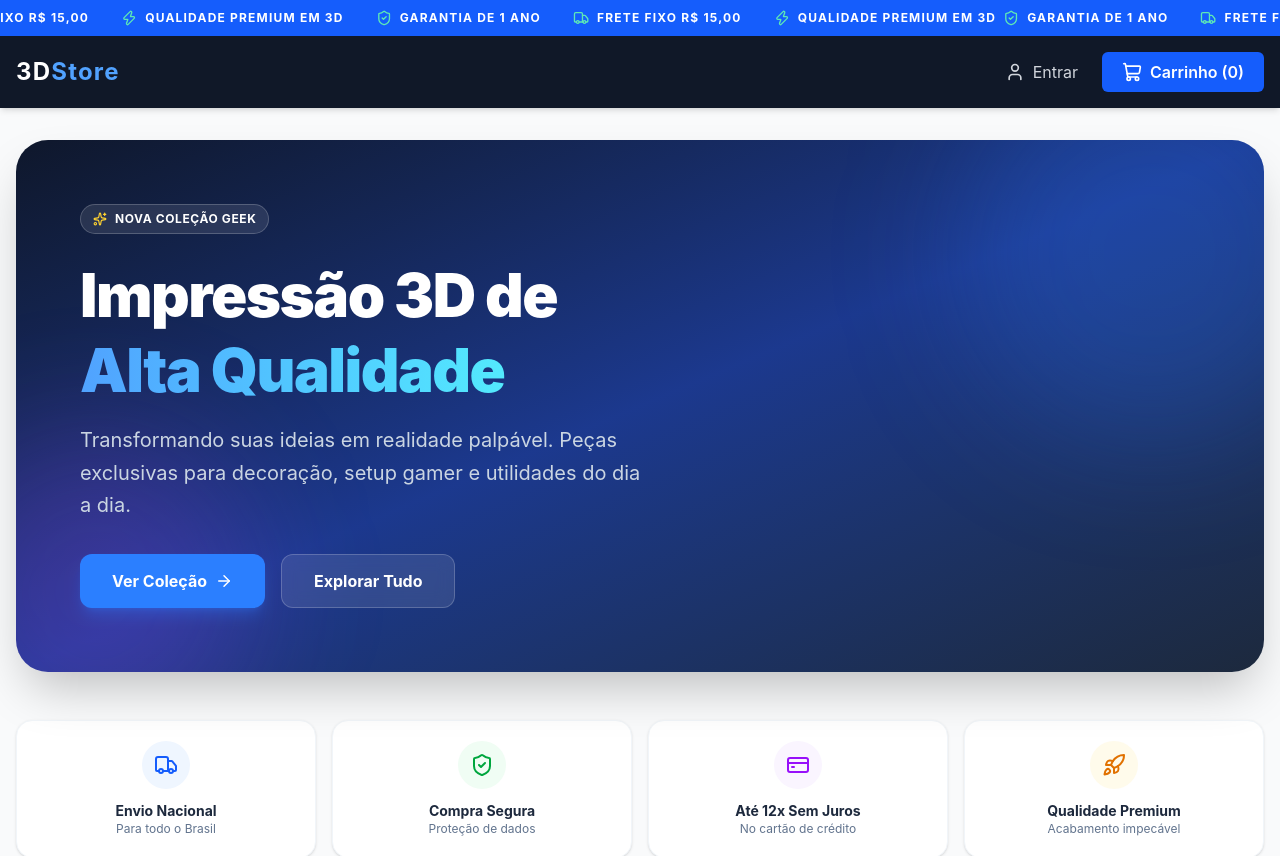
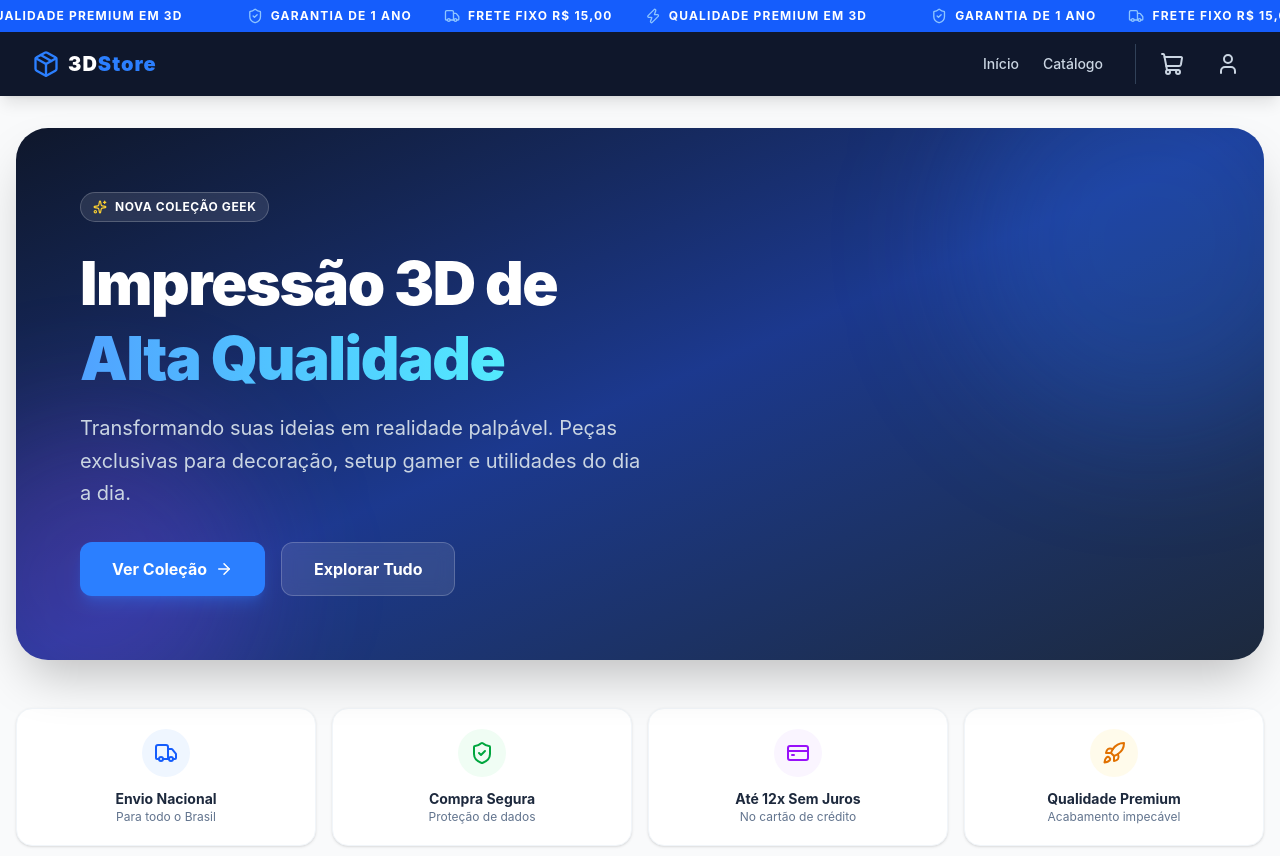
Before and after one commit to RenanNunesz10/TrizD, a React (Vite) app: page / in a window 1280 px wide. Shown: the top 856 px of the page. Built offline with nearby package versions, Linux system fonts and the light colour scheme; no server answers; the database is empty.

Commit message:
feat: enhance mobile navigation and improve UI components for better user experience

```diff
--- a/src/App.jsx
+++ b/src/App.jsx
@@ -13,6 +13,7 @@ import { Toaster } from 'react-hot-toast';
 import Pedidos from './pages/admin/Pedidos';
 import AnnouncementBar from './components/AnnouncementBar';
 import Promocoes from './pages/admin/Promocoes';
+import MobileBottomNav from './components/MobileBottomNav';
 
 // --- NOVO: Importamos o nosso gerenciador de autenticação ---
 import { useAuthStore } from './store/authStore';
@@ -42,7 +43,7 @@ function App() {
 
   return (
     <BrowserRouter>
-      <div className="min-h-screen bg-gray-50 flex flex-col font-sans">
+      <div className="min-h-screen bg-gray-50 flex flex-col font-sans pb-20 md:pb-0">
 
         {/* === NOSSA NOVA BARRA AQUI === */}
         <AnnouncementBar />
@@ -75,6 +76,7 @@ function App() {
 
           </Routes>
         </main>
+        <MobileBottomNav />
         <CartDrawer />
       </div>
       <Toaster position="bottom-right" />
--- a/src/components/AnnouncementBar.jsx
+++ b/src/components/AnnouncementBar.jsx
@@ -1,41 +1,46 @@
 import { ShieldCheck, Truck, Zap } from 'lucide-react';
 
 export default function AnnouncementBar() {
-  // Você pode alterar as mensagens e ícones aqui
   const mensagens = [
-    { texto: "GARANTIA DE 1 ANO", icone: ShieldCheck },
-    { texto: "FRETE FIXO R$ 15,00", icone: Truck },
-    { texto: "QUALIDADE PREMIUM EM 3D", icone: Zap },
     { texto: "GARANTIA DE 1 ANO", icone: ShieldCheck },
     { texto: "FRETE FIXO R$ 15,00", icone: Truck },
     { texto: "QUALIDADE PREMIUM EM 3D", icone: Zap },
   ];
 
   return (
-    <div className="bg-blue-600 text-white overflow-hidden whitespace-nowrap py-2.5 relative flex items-center z-50">
+    <div className="bg-blue-600 text-white overflow-hidden whitespace-nowrap py-2 relative flex items-center z-50">
+      <div className="flex animate-marquee hover:pause">
 
-      {/* O container que vai deslizar */}
-      <div className="flex animate-marquee min-w-full hover:pause">
-
-        {/* Bloco 1 (Original) */}
-        <div className="flex items-center justify-around w-full shrink-0 gap-8 px-4">
+        {/* Adicionamos min-w-max e shrink-0 para impedir o esmagamento */}
+        <div className="flex min-w-max shrink-0 items-center justify-around gap-8 px-8">
           {mensagens.map((msg, index) => {
             const Icone = msg.icone;
             return (
               <span key={index} className="flex items-center gap-2 text-xs font-bold tracking-widest uppercase">
-                <Icone size={16} className="text-emerald-300" /> {msg.texto}
+                <Icone size={16} className="text-blue-300" /> {msg.texto}
               </span>
             );
           })}
         </div>
 
-        {/* Bloco 2 (Cópia exata para criar o loop perfeito) */}
-        <div className="flex items-center justify-around w-full shrink-0 gap-8 px-4">
+        <div className="flex min-w-max shrink-0 items-center justify-around gap-8 px-8">
           {mensagens.map((msg, index) => {
             const Icone = msg.icone;
             return (
               <span key={`copia-${index}`} className="flex items-center gap-2 text-xs font-bold tracking-widest uppercase">
-                <Icone size={16} className="text-emerald-300" /> {msg.texto}
+                <Icone size={16} className="text-blue-300" /> {msg.texto}
+              </span>
+            );
+          })}
+        </div>
+
+        {/* 3º Bloco para garantir que não haja "buracos" na rolagem em telas maiores */}
+        <div className="flex min-w-max shrink-0 items-center justify-around gap-8 px-8">
+          {mensagens.map((msg, index) => {
+            const Icone = msg.icone;
+            return (
+              <span key={`copia2-${index}`} className="flex items-center gap-2 text-xs font-bold tracking-widest uppercase">
+                <Icone size={16} className="text-blue-300" /> {msg.texto}
               </span>
             );
           })}
--- /dev/null
+++ b/src/components/MobileBottomNav.jsx
@@ -0,0 +1,62 @@
+import { Link, useLocation } from 'react-router-dom';
+import { Home, Search, ShoppingCart, User } from 'lucide-react';
+import { useCartStore } from '../store/cartStore';
+import { useAuthStore } from '../store/authStore';
+
+export default function MobileBottomNav() {
+  const { cart, setIsOpen } = useCartStore();
+  const { user } = useAuthStore();
+  const location = useLocation();
+
+  // Esconde a barra inferior se o usuário estiver no Painel Admin
+  if (location.pathname.startsWith('/admin')) return null;
+
+  const totalItens = cart.reduce((acc, item) => acc + (item.quantidade || 1), 0);
+
+  // Função para saber em qual tela estamos e pintar o ícone de azul
+  const isActive = (path) => location.pathname === path;
+
+  return (
+    <div className="md:hidden fixed bottom-0 left-0 w-full bg-white border-t border-slate-200 flex items-center justify-around py-2 pb-4 z-50 shadow-[0_-4px_6px_-1px_rgba(0,0,0,0.05)]">
+
+      {/* Botão INÍCIO */}
+      <Link to="/" className={`flex flex-col items-center gap-1 p-2 transition-colors ${isActive('/') ? 'text-blue-600' : 'text-slate-400 hover:text-slate-600'}`}>
+        <Home size={24} />
+        <span className="text-[10px] font-bold">Início</span>
+      </Link>
+
+      {/* Botão BUSCA (Rola para a vitrine) */}
+      <button
+        onClick={() => {
+          if(location.pathname !== '/') window.location.href = '/';
+          setTimeout(() => document.getElementById('vitrine')?.scrollIntoView({ behavior: 'smooth' }), 100);
+        }}
+        className="flex flex-col items-center gap-1 p-2 text-slate-400 hover:text-slate-600 transition-colors cursor-pointer"
+      >
+        <Search size={24} />
+        <span className="text-[10px] font-bold">Busca</span>
+      </button>
+
+      {/* Botão CARRINHO (Abre a gaveta) */}
+      <button
+        onClick={() => setIsOpen(true)}
+        className="flex flex-col items-center gap-1 p-2 text-slate-400 hover:text-slate-600 transition-colors relative cursor-pointer"
+      >
+        <ShoppingCart size={24} />
+        {totalItens > 0 && (
+          <span className="absolute top-1 right-1 bg-red-500 text-white text-[10px] font-black w-4 h-4 rounded-full flex items-center justify-center border border-white">
+            {totalItens}
+          </span>
+        )}
+        <span className="text-[10px] font-bold">Carrinho</span>
+      </button>
+
+      {/* Botão PERFIL */}
+      <Link to={user ? "/perfil" : "/login"} className={`flex flex-col items-center gap-1 p-2 transition-colors ${isActive('/perfil') || isActive('/login') ? 'text-blue-600' : 'text-slate-400 hover:text-slate-600'}`}>
+        <User size={24} />
+        <span className="text-[10px] font-bold">Perfil</span>
+      </Link>
+
+    </div>
+  );
+}
--- a/src/components/Navbar.jsx
+++ b/src/components/Navbar.jsx
@@ -1,106 +1,62 @@
-import { useState } from 'react';
-import { Link, useNavigate, useLocation } from 'react-router-dom';
-import { Menu, X, ShoppingCart, User, LogOut } from 'lucide-react';
+import { Link } from 'react-router-dom';
+import { ShoppingCart, User, Package } from 'lucide-react';
 import { useCartStore } from '../store/cartStore';
 import { useAuthStore } from '../store/authStore';
 
 export default function Navbar() {
-  // CORREÇÃO 1: Trocamos "openCart" por "setIsOpen"
   const { cart, setIsOpen } = useCartStore();
-  const { user, perfil, logout } = useAuthStore();
-  const [isMenuMobileOpen, setIsMenuMobileOpen] = useState(false);
-  const navigate = useNavigate();
+  const { user } = useAuthStore();
 
-  // Verifica em qual página estamos
-  const location = useLocation();
-  const isAdminPage = location.pathname.startsWith('/admin');
-
-  const handleLogout = async () => {
-    await logout();
-    navigate('/');
-  };
+  // Conta o total de itens para a bolinha vermelha do carrinho no Desktop
+  const totalItens = cart.reduce((acc, item) => acc + (item.quantidade || 1), 0);
 
   return (
-    <header className="bg-gray-900 text-white p-4 shadow-md sticky top-0 z-40">
-      <div className="container mx-auto flex justify-between items-center">
+    <nav className="bg-slate-900 text-white sticky top-0 z-40 shadow-lg">
+      <div className="max-w-7xl mx-auto px-4 sm:px-6 lg:px-8">
+        {/* justify-center no mobile, justify-between no PC */}
+        <div className="flex items-center justify-center md:justify-between h-16">
 
-        <Link to="/" className="z-50">
-          <h1 className="text-2xl font-bold tracking-wider">
-            3D<span className="text-blue-400">Store</span>
-          </h1>
-        </Link>
+          {/* LOGO */}
+          <Link to="/" className="flex items-center gap-2 text-xl font-black tracking-wider text-white hover:text-blue-400 transition-colors">
+            <Package className="text-blue-500" size={28} />
+            <span>3D<span className="text-blue-500">Store</span></span>
+          </Link>
 
-        {/* Menu Desktop */}
-        <div className="hidden md:flex items-center gap-6">
-
-          {/* Área de Autenticação */}
-          {user ? (
-            <div className="flex items-center gap-4">
-              <span className="text-gray-300 text-sm">
-                Olá, {perfil?.nome || 'Usuário'}
-              </span>
-
-              {perfil?.role === 'admin' ? (
-                <Link to="/admin" className="hover:text-blue-400 transition-colors">Painel Admin</Link>
-              ) : (
-                <Link to="/perfil" className="hover:text-blue-400 transition-colors">Meus Pedidos</Link>
-              )}
-
-              <button onClick={handleLogout} className="text-gray-400 hover:text-red-400 transition-colors cursor-pointer" title="Sair">
-                <LogOut size={20} />
+          {/* MENU DESKTOP - Fica 100% invisível no celular (hidden md:flex) */}
+          <div className="hidden md:flex items-center gap-8">
+            <div className="flex gap-6 font-medium text-sm text-slate-300">
+              <Link to="/" className="hover:text-white transition-colors">Início</Link>
+              <button
+                onClick={() => document.getElementById('vitrine')?.scrollIntoView({ behavior: 'smooth' })}
+                className="hover:text-white transition-colors cursor-pointer"
+              >
+                Catálogo
               </button>
             </div>
-          ) : (
-            <Link to="/login" className="flex items-center gap-2 text-gray-300 hover:text-white transition-colors">
-              <User size={20} />
-              Entrar
-            </Link>
-          )}
 
-          {/* Botão do Carrinho - SÓ APARECE SE NÃO ESTIVER NA PÁGINA ADMIN */}
-          {!isAdminPage && (
-            <button
-              // CORREÇÃO 2: Chamamos a função setIsOpen(true)
-              onClick={() => setIsOpen(true)}
-              className="flex items-center gap-2 bg-blue-600 hover:bg-blue-500 px-5 py-2 rounded-md font-semibold transition-colors cursor-pointer"
-            >
-              <ShoppingCart size={20} />
-              Carrinho ({cart.length})
-            </button>
-          )}
+            <div className="flex items-center gap-4 border-l border-slate-700 pl-4">
+              {/* Carrinho Desktop */}
+              <button
+                onClick={() => setIsOpen(true)}
+                className="relative p-2 text-slate-300 hover:text-white transition-colors cursor-pointer"
+              >
+                <ShoppingCart size={24} />
+                {totalItens > 0 && (
+                  <span className="absolute top-0 right-0 bg-red-500 text-white text-[10px] font-black w-4 h-4 rounded-full flex items-center justify-center">
+                    {totalItens}
+                  </span>
+                )}
+              </button>
+
+              {/* Perfil Desktop */}
+              <Link to={user ? "/perfil" : "/login"} className="p-2 text-slate-300 hover:text-white transition-colors">
+                <User size={24} />
+              </Link>
+            </div>
+          </div>
+
         </div>
-
-        {/* Botão Mobile (Hambúrguer) */}
-        <button
-          className="md:hidden z-50 p-2 cursor-pointer"
-          onClick={() => setIsMenuMobileOpen(!isMenuMobileOpen)}
-        >
-          {isMenuMobileOpen ? <X size={28} /> : <Menu size={28} />}
-        </button>
-
       </div>
-
-      {/* Dropdown Mobile */}
-      {isMenuMobileOpen && (
-        <div className="md:hidden absolute top-full left-0 w-full bg-gray-800 border-t border-gray-700 py-4 px-4 flex flex-col gap-4 shadow-xl">
-          {!user && (
-            <Link to="/login" onClick={() => setIsMenuMobileOpen(false)} className="text-center font-medium">
-              Entrar na Conta
-            </Link>
-          )}
-
-          {/* Carrinho Mobile - SÓ APARECE SE NÃO ESTIVER NA PÁGINA ADMIN */}
-          {!isAdminPage && (
-            <button
-              // CORREÇÃO 3: Adicionamos setIsOpen(true) aqui também
-              onClick={() => { setIsOpen(true); setIsMenuMobileOpen(false); }}
-              className="flex items-center justify-center gap-2 bg-blue-600 hover:bg-blue-500 px-5 py-3 rounded-md font-semibold w-full cursor-pointer"
-            >
-              <ShoppingCart size={20} /> Carrinho ({cart.length})
-            </button>
-          )}
-        </div>
-      )}
-    </header>
+    </nav>
   );
 }
--- a/src/pages/Home.jsx
+++ b/src/pages/Home.jsx
@@ -146,7 +146,7 @@ export default function Home() {
             </button>
           </div>
         ) : (
-          <div className="grid grid-cols-1 sm:grid-cols-2 md:grid-cols-3 lg:grid-cols-4 gap-6">
+          <div className="grid grid-cols-2 md:grid-cols-3 lg:grid-cols-4 gap-3 sm:gap-6">
             {produtosFiltrados.map((produto) => (
               <ProductCard key={produto.id} produto={produto} />
             ))}
```
Also changed, not shown: src/components/ProductCard.jsx (+23 -28 lines), src/pages/ProductDetails.jsx (+20 -6 lines).
